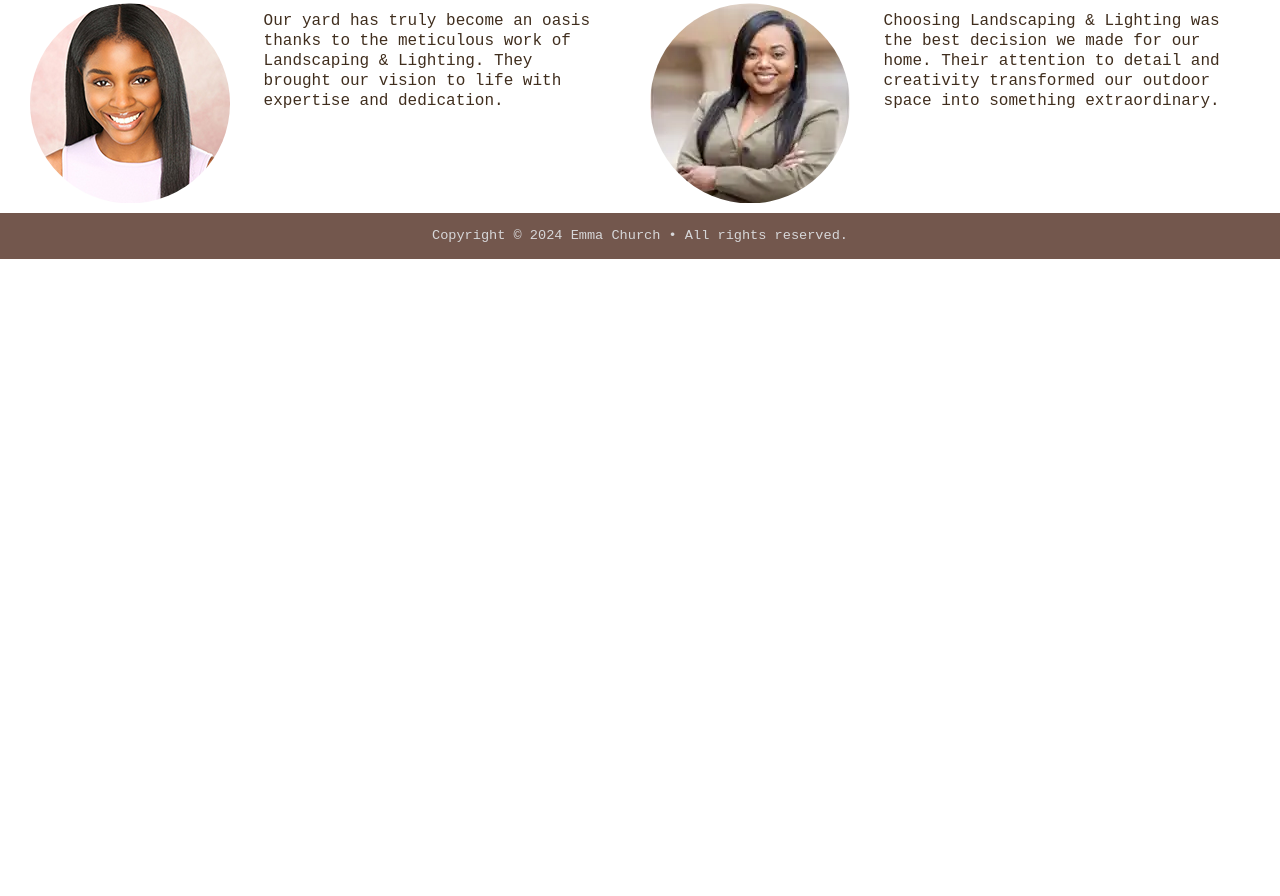
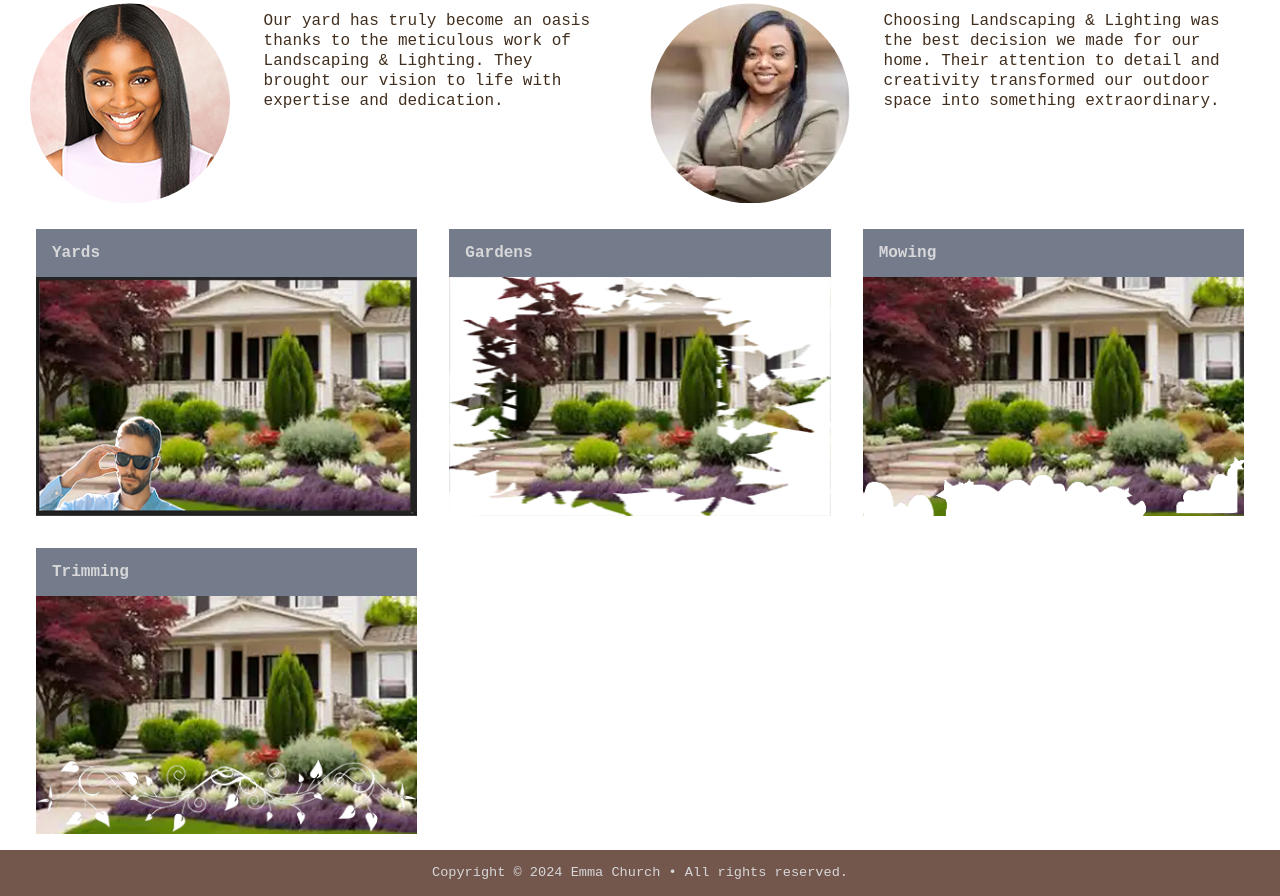
Before and after one commit to emzie00/landscapeAndLighting, a plain HTML site: page index.html in a window 1280 px wide. Shown: the part 457-1353 px from the top of the page. Before the commit the page ends 800 px from the top, so only its background shows below. Drawn offline with nearby package versions, Linux system fonts and the light colour scheme; a web font is replaced by a local one.

Commit message:
added cards

```diff
--- a/index.html
+++ b/index.html
@@ -77,12 +77,37 @@
   <h1>Customers Say</h1>
   <div class="parent">
     <section>
-        <img src="images/customer1.webp" alt="Customer Picture" width="200" height="200">
+        <img src="images/customer1.jpg" alt="Customer Picture" width="200" height="200">
         <p>Our yard has truly become an oasis thanks to the meticulous work of Landscaping & Lighting. They brought our vision to life with expertise and dedication.</p>
     </section>
     <section>
         <img src="images/customer2.webp" alt="Customer Picture" width="200" height="200">
         <p>Choosing Landscaping & Lighting was the best decision we made for our home. Their attention to detail and creativity transformed our outdoor space into something extraordinary.</p>
+    </section>
+  </div>
+  <div class="cards">
+    <section>
+        <h2>Yards</h2>
+        <img src="images/landscaping.webp" width="400" height="250" alt="Yard">
+        <img src="images/border1png.png" width="400" height="250" alt="border">
+    </section>
+
+    <section>
+        <h2>Gardens</h2>
+        <img src="images/landscaping.webp" width="400" height="250" alt="Yard">
+        <img src="images/border2png.png" width="400" height="250" alt="border">
+    </section>
+
+    <section>
+        <h2>Mowing</h2>
+        <img src="images/landscaping.webp" width="400" height="250" alt="Yard">
+        <img src="images/border1svg.png" width="400" height="250" alt="border">
+    </section>
+
+    <section>
+        <h2>Trimming</h2>
+        <img src="images/landscaping.webp" width="400" height="250" alt="Yard">
+        <img src="images/border2svg.png" width="400" height="250" alt="border">
     </section>
   </div>
     </main>
--- a/scss/_large.scss
+++ b/scss/_large.scss
@@ -12,3 +12,7 @@ main div.parent {
         column-gap: 8px;
     }
 }
+div.cards {
+    display: grid;
+    grid-template-columns: 1fr 1fr 1fr;
+}
--- a/scss/_medium.scss
+++ b/scss/_medium.scss
@@ -58,3 +58,7 @@ main div.parent {
         column-gap: 4px;
     }
 }
+div.cards {
+    display: grid;
+    grid-template-columns: 1fr 1fr;
+}
--- a/scss/_small.scss
+++ b/scss/_small.scss
@@ -74,7 +74,27 @@ main div.parent {
         }
     }
 }
-
+div.cards {
+    display: grid;
+    section {
+        position: relative;
+        margin: 1rem;
+        h2 {
+            background-color: #747C8C;
+            color: #D7D7D9;
+            padding: 1rem;
+        }
+        img {
+            width: 100%;
+            height: auto;
+            display: block;
+        }
+        img:last-child {
+            position: absolute;
+            bottom: 0;
+        }
+    }
+}
 
 
 /* FOOTER  */
```
Also changed, not shown: css/styles.css, css/styles.min.css, images/border1png.png (added), images/border1svg.png (added), images/border2png.png (added), images/border2svg.png (added), images/customer1.jpg (renamed from images/customer1.webp), images/landscaping.webp (added).
